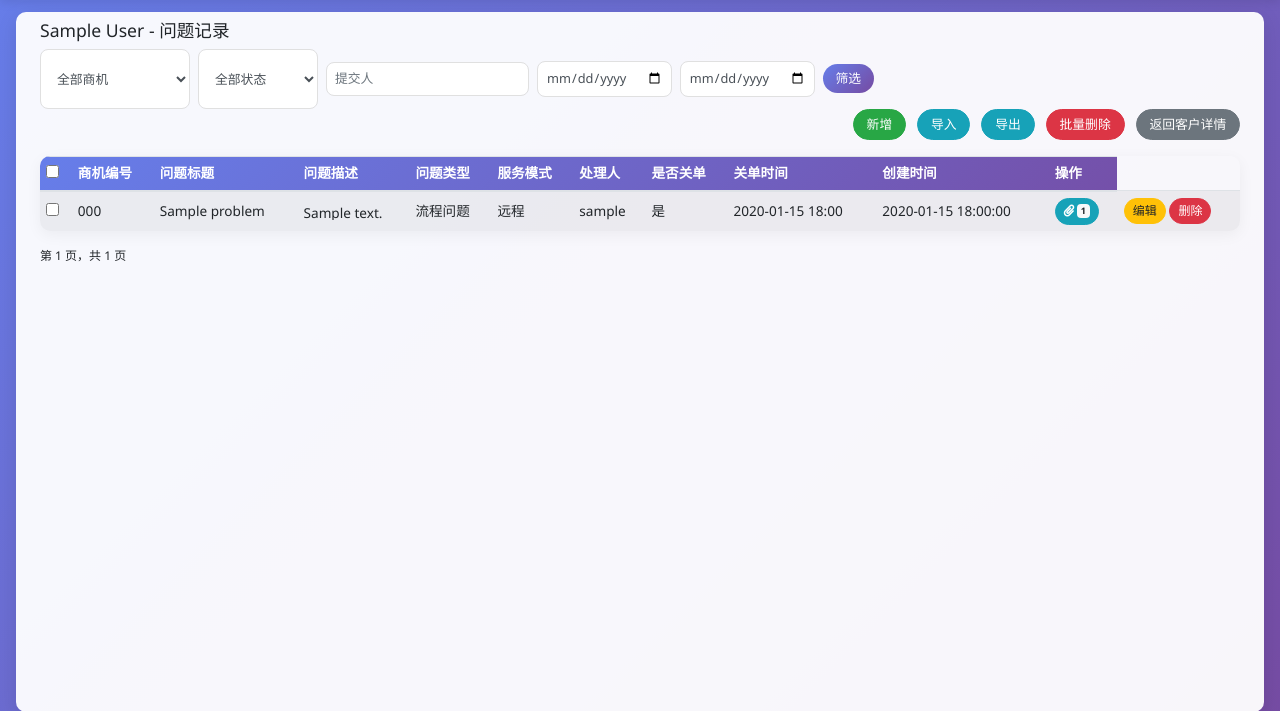
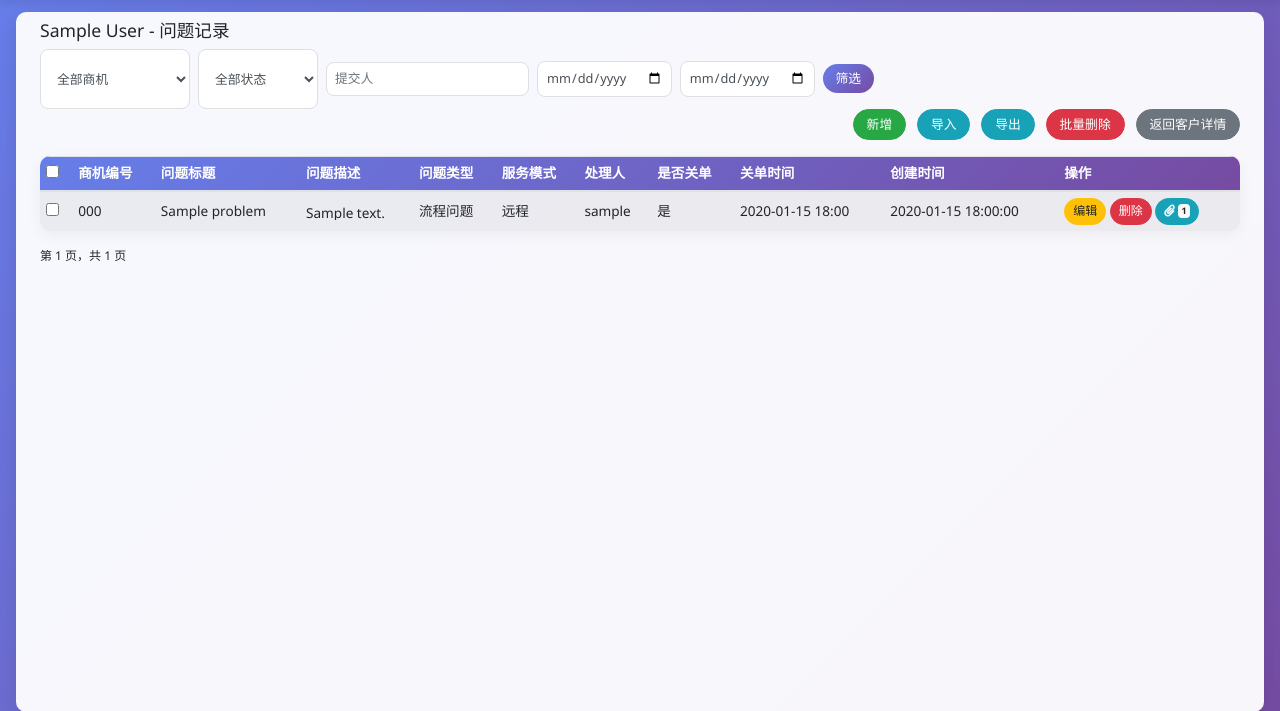
Before and after one commit to xuyangluo666/shizaizhineng, a Django app: page /service/customers/1/problems/ in a window 1280 px wide. Shown: the part 45-756 px from the top of the page. Run offline with Django 5.2, Linux system fonts and the light colour scheme; a user stored in the database is signed in; tables that the repository leaves empty hold one stand-in row (values such as "Sample post"); some libraries are stand-ins or nearby versions.

Commit message:
修复附件标志位置和点击事件问题，将附件按钮移动到操作列中

```diff
--- a/service/templates/service/problem_list.html
+++ b/service/templates/service/problem_list.html
@@ -83,9 +83,11 @@
                     <td>{{ problem.close_time|date:"Y-m-d H:i"|default:"无" }}</td>
                     <td>{{ problem.created_at|date:"Y-m-d H:i:s"|default:"无" }}</td>
                     <td>
-                        <div class="position-relative">
+                        <button class="btn btn-sm btn-warning edit-problem-btn" data-id="{{ problem.id }}" data-opportunity="{{ problem.opportunity.id }}" data-title="{{ problem.title }}" data-description="{{ problem.description }}" data-problem-type="{{ problem.problem_type }}" data-service-mode="{{ problem.service_mode }}" data-handler="{{ problem.handler.id|default:'' }}" data-related-process="{{ problem.related_process.id|default:'' }}" data-is-closed="{{ problem.is_closed }}" data-close-time="{{ problem.close_time|date:'Y-m-d\\TH:i'|default:'' }}">编辑</button>
+                        <button class="btn btn-sm btn-danger delete-problem-btn" data-id="{{ problem.id }}" data-title="{{ problem.title }}">删除</button>
+                        <div class="position-relative d-inline-block">
                             {% if problem.attachments.count > 0 %}
-                            <button class="btn btn-sm btn-info attachment-btn" data-id="{{ problem.id }}" title="查看附件">
+                            <button class="btn btn-sm btn-info attachment-btn" data-id="{{ problem.id }}" title="查看附件" onclick="event.stopPropagation(); event.preventDefault();">
                                 <i class="fas fa-paperclip"></i>
                                 <span class="badge badge-light">{{ problem.attachments.count }}</span>
                             </button>
@@ -107,15 +109,11 @@
                                 <span class="tooltip-arrow" style="position: absolute; top: 100%; left: 10px; margin-left: -5px; border-width: 5px; border-style: solid; border-color: #333 transparent transparent transparent;"></span>
                             </div>
                             {% else %}
-                            <button class="btn btn-sm btn-outline-info attachment-btn" data-id="{{ problem.id }}" title="添加附件">
+                            <button class="btn btn-sm btn-outline-info attachment-btn" data-id="{{ problem.id }}" title="添加附件" onclick="event.stopPropagation(); event.preventDefault();">
                                 <i class="fas fa-paperclip"></i>
                             </button>
                             {% endif %}
                         </div>
-                    </td>
-                    <td>
-                        <button class="btn btn-sm btn-warning edit-problem-btn" data-id="{{ problem.id }}" data-opportunity="{{ problem.opportunity.id }}" data-title="{{ problem.title }}" data-description="{{ problem.description }}" data-problem-type="{{ problem.problem_type }}" data-service-mode="{{ problem.service_mode }}" data-handler="{{ problem.handler.id|default:'' }}" data-related-process="{{ problem.related_process.id|default:'' }}" data-is-closed="{{ problem.is_closed }}" data-close-time="{{ problem.close_time|date:'Y-m-d\\TH:i'|default:'' }}">编辑</button>
-                        <button class="btn btn-sm btn-danger delete-problem-btn" data-id="{{ problem.id }}" data-title="{{ problem.title }}">删除</button>
                     </td>
                 </tr>
                 {% endfor %}
```
